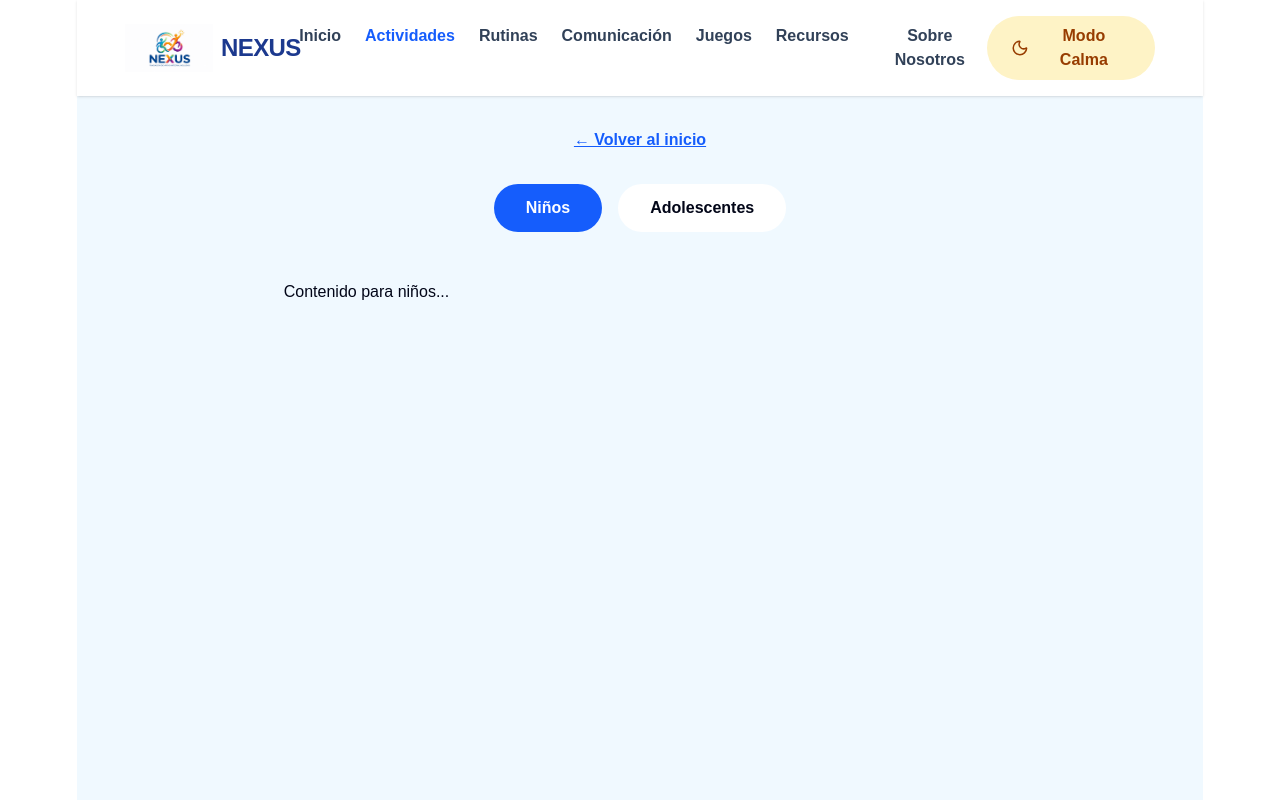
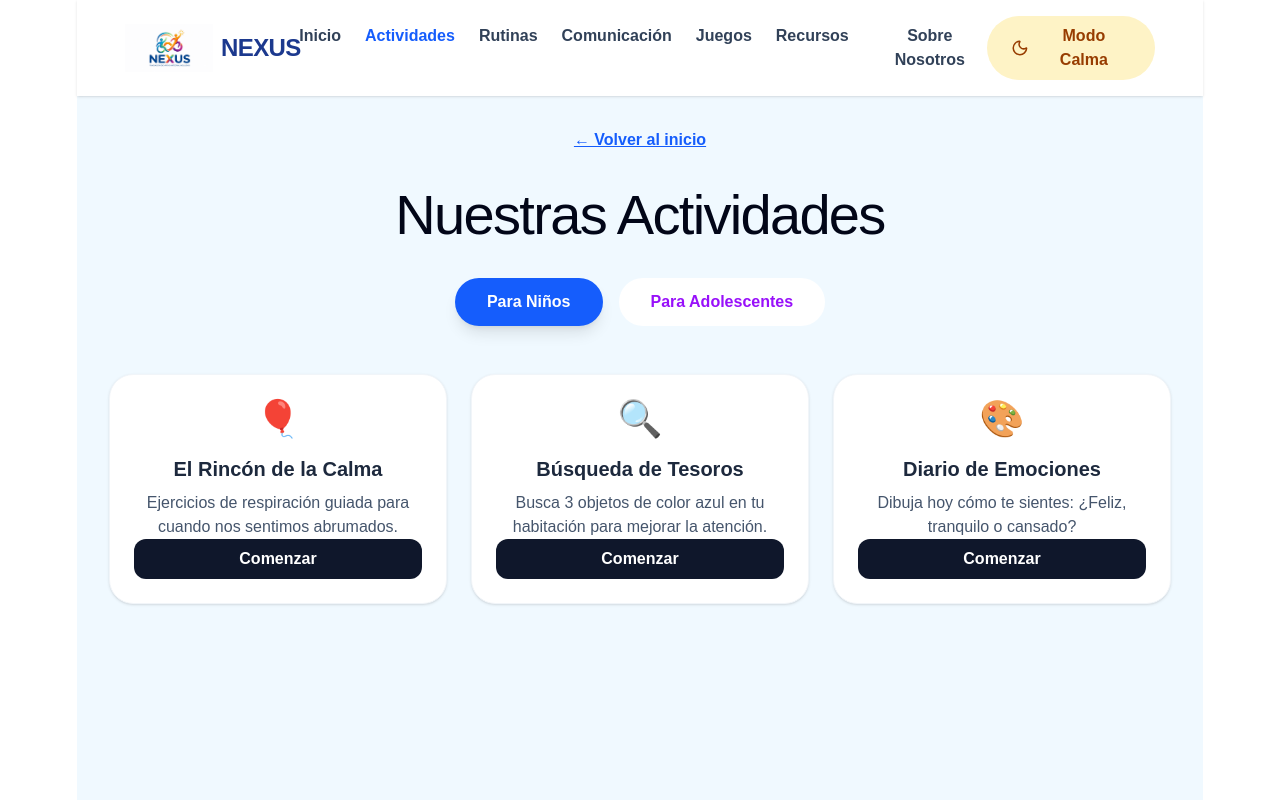
Before and after one commit to Barbarariv/nexus, a React (Vite) app: page /actividades in a window 1280 px wide. Built offline with nearby package versions, Linux system fonts and the light colour scheme.

Commit message:
Añadir contenido específico de actividades para niños y adolescentes

```diff
--- a/src/Actividades.jsx
+++ b/src/Actividades.jsx
@@ -1,5 +1,42 @@
 import React, { useState } from 'react';
 import { Link } from 'react-router-dom';
+
+const contenidoActividades = {
+  ninos: [
+    {
+      titulo: "El Rincón de la Calma",
+      desc: "Ejercicios de respiración guiada para cuando nos sentimos abrumados.",
+      icono: "🎈"
+    },
+    {
+      titulo: "Búsqueda de Tesoros",
+      desc: "Busca 3 objetos de color azul en tu habitación para mejorar la atención.",
+      icono: "🔍"
+    },
+    {
+      titulo: "Diario de Emociones",
+      desc: "Dibuja hoy cómo te sientes: ¿Feliz, tranquilo o cansado?",
+      icono: "🎨"
+    }
+  ],
+  adolescentes: [
+    {
+      titulo: "Técnica Pomodoro",
+      desc: "25 minutos de estudio concentrado seguidos de 5 minutos de descanso.",
+      icono: "⏱️"
+    },
+    {
+      titulo: "Desafío de Gratitud",
+      desc: "Escribe 3 cosas positivas que te hayan pasado hoy y por qué.",
+      icono: "✍️"
+    },
+    {
+      titulo: "Planificación Semanal",
+      desc: "Organiza tus tareas principales y prioriza tus objetivos.",
+      icono: "📅"
+    }
+  ]
+};
 
 export default function Actividades() {
   const [categoria, setCategoria] = useState('ninos');
@@ -8,13 +45,35 @@ export default function Actividades() {
     <div className="p-8 max-w-6xl mx-auto">
       <Link to="/" className="text-blue-600 font-bold mb-8 block underline">← Volver al inicio</Link>
 
+      <h1 className="text-4xl font-black text-center text-slate-900 mb-8">Nuestras Actividades</h1>
+
       <div className="flex justify-center gap-4 mb-12">
-        <button onClick={() => setCategoria('ninos')} className={`px-8 py-3 rounded-full font-bold ${categoria === 'ninos' ? 'bg-blue-600 text-white' : 'bg-white'}`}>Niños</button>
-        <button onClick={() => setCategoria('adolescentes')} className={`px-8 py-3 rounded-full font-bold ${categoria === 'adolescentes' ? 'bg-purple-600 text-white' : 'bg-white'}`}>Adolescentes</button>
+        <button
+          onClick={() => setCategoria('ninos')}
+          className={`px-8 py-3 rounded-full font-bold transition-all ${categoria === 'ninos' ? 'bg-blue-600 text-white shadow-lg' : 'bg-white text-blue-600'}`}>
+          Para Niños
+        </button>
+        <button
+          onClick={() => setCategoria('adolescentes')}
+          className={`px-8 py-3 rounded-full font-bold transition-all ${categoria === 'adolescentes' ? 'bg-purple-600 text-white shadow-lg' : 'bg-white text-purple-600'}`}>
+          Para Adolescentes
+        </button>
       </div>
 
-      <div className="grid grid-cols-1 md:grid-cols-2 gap-8">
-        {categoria === 'ninos' ? <p>Contenido para niños...</p> : <p>Contenido para adolescentes...</p>}
+      <div className="grid grid-cols-1 md:grid-cols-3 gap-6">
+        {contenidoActividades[categoria].map((item, index) => (
+          <div key={index} className="bg-white p-6 rounded-3xl shadow-sm border border-slate-100 hover:shadow-md transition-shadow">
+            <div className="text-4xl mb-4">{item.icono}</div>
+            <h3 className="text-xl font-bold mb-2 text-slate-800">{item.titulo}</h3>
+            <p className="text-slate-600 mb-6">{item.desc}</p>
+            <button
+              onClick={() => alert(`¡Genial! Vamos a empezar: ${item.titulo}`)}
+              className="w-full bg-slate-900 text-white py-2 rounded-xl font-bold hover:bg-slate-700 transition-colors"
+            >
+              Comenzar
+            </button>
+          </div>
+        ))}
       </div>
     </div>
   );
```
